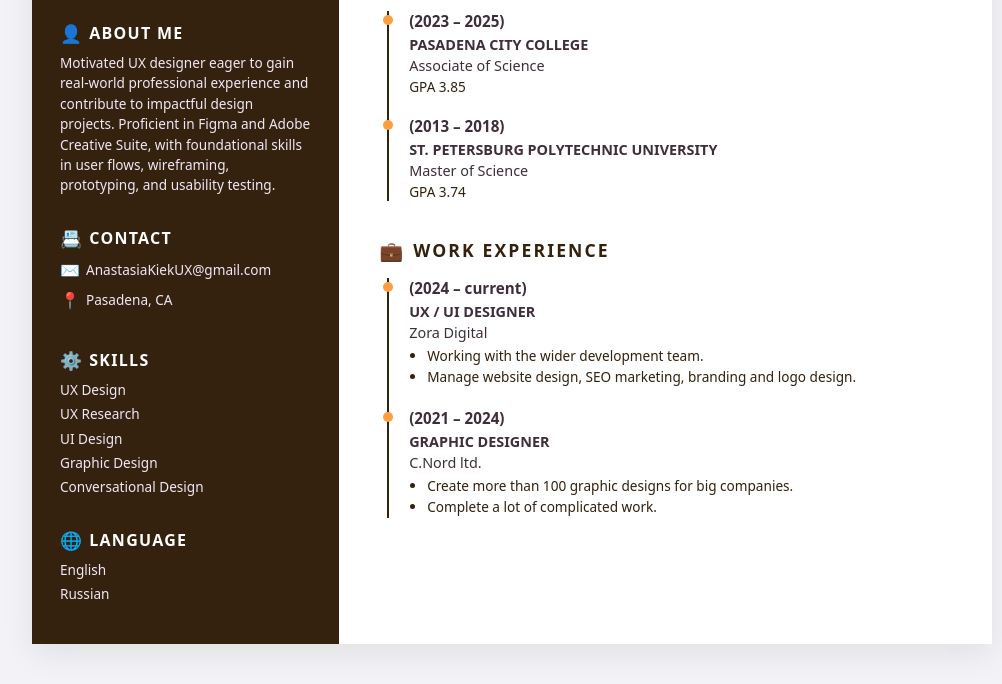
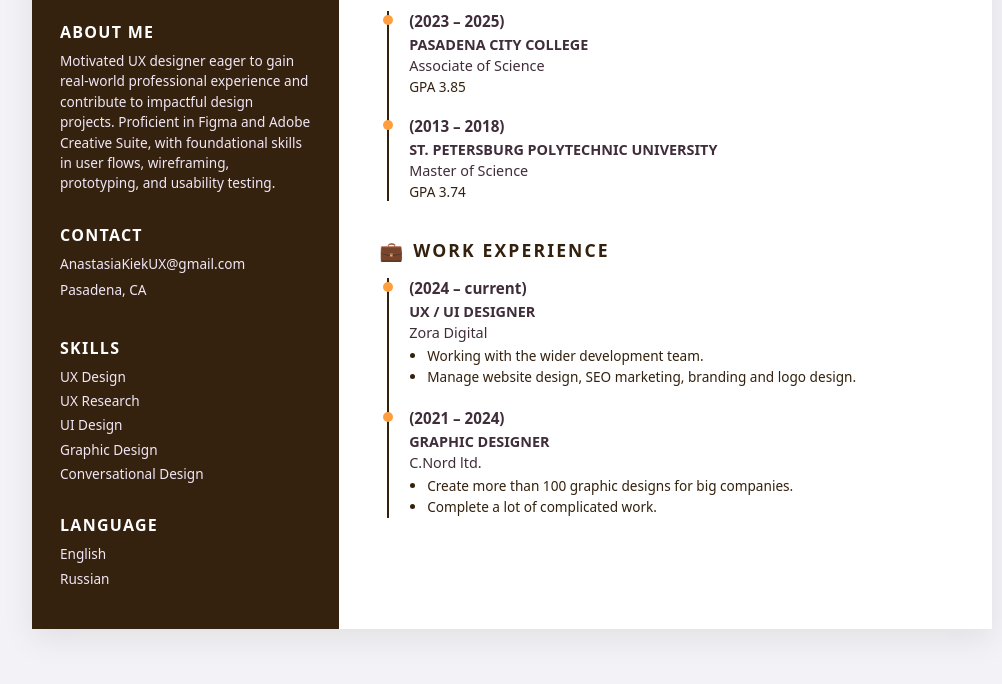
Before and after one commit to kieknasta/Resume-New, a plain HTML site: page index.html in a window 1280 px wide. Shown: the part 279-963 px from the top of the page, without its empty margins (128-1130 px from the left). Drawn offline with Linux system fonts and the light colour scheme.

Commit message:
no icons

```diff
--- a/index.html
+++ b/index.html
@@ -318,8 +318,7 @@
       </figure>
 
       <section class="sidebar-block" aria-labelledby="about-heading">
-        <h2 id="about-heading">
-          <span class="label-icon">👤</span> About Me
+        <h2 id="about-heading">About Me
         </h2>
         <p>
           Motivated UX designer eager to gain real-world professional experience and contribute to impactful design projects. Proficient in Figma and Adobe Creative Suite, with foundational skills in user flows, wireframing, prototyping, and usability testing.
@@ -327,23 +326,20 @@
       </section>
 
       <section class="sidebar-block" aria-labelledby="contact-heading">
-        <h2 id="contact-heading">
-          <span class="label-icon">📇</span> Contact
+        <h2 id="contact-heading">Contact
         </h2>
 
          <p class="contact-item">
-          <span class="contact-symbol">✉️</span>
           <span>AnastasiaKiekUX@gmail.com</span>
         </p>
         <p class="contact-item">
-          <span class="contact-symbol">📍</span>
-          <span>Pasadena, CA</span>
+        <span>Pasadena, CA</span>
         </p>
       </section>
 
       <section class="sidebar-block" aria-labelledby="skills-heading">
         <h2 id="skills-heading">
-          <span class="label-icon">⚙️</span> Skills
+        Skills
         </h2>
         <ul>
           <li>UX Design</li>
@@ -355,8 +351,7 @@
       </section>
 
       <section class="sidebar-block" aria-labelledby="language-heading">
-        <h2 id="language-heading">
-          <span class="label-icon">🌐</span> Language
+        <h2 id="language-heading">Language
         </h2>
         <ul>
           <li>English</li>
```
